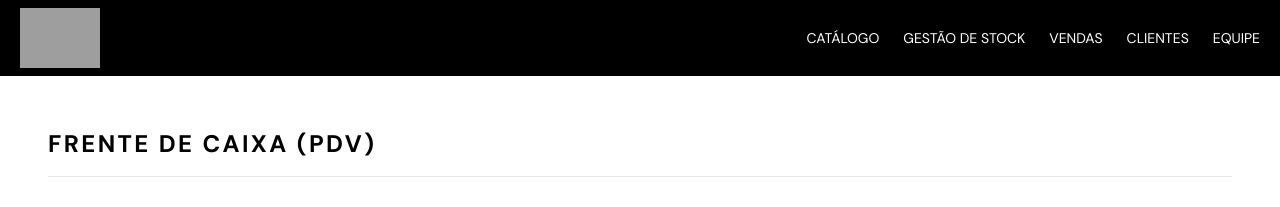
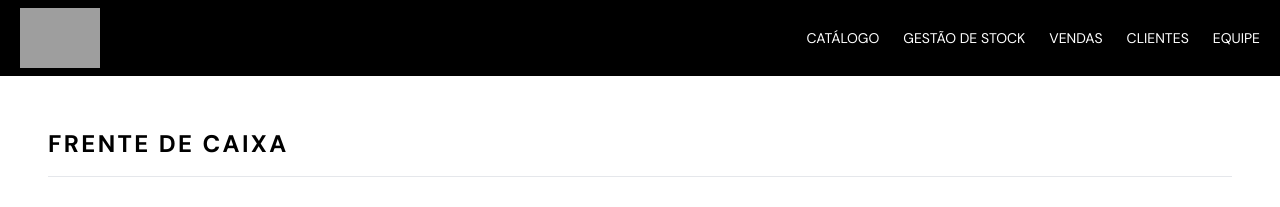
Before and after one commit to AbnerSCunha/loja-dod, a React (Vite) app: page /vendas in a window 1280 px wide. Shown: the top 207 px of the page. Built offline with nearby package versions, Linux system fonts and the light colour scheme; no server answers; grey boxes are pictures that could not be loaded.

Commit message:
Remove 'PDV' from title in Vendas component

```diff
--- a/src/pages/Vendas.jsx
+++ b/src/pages/Vendas.jsx
@@ -98,7 +98,7 @@ export function Vendas() {
   return (
     <div className="w-full pb-12 pt-32 px-4 md:px-12">
       <h1 className="text-2xl font-bold tracking-widest uppercase text-black mb-8 border-b border-gray-200 pb-4">
-        Frente de Caixa (PDV)
+        Frente de Caixa
       </h1>
 
       <div className="grid grid-cols-1 lg:grid-cols-3 gap-8">
```
